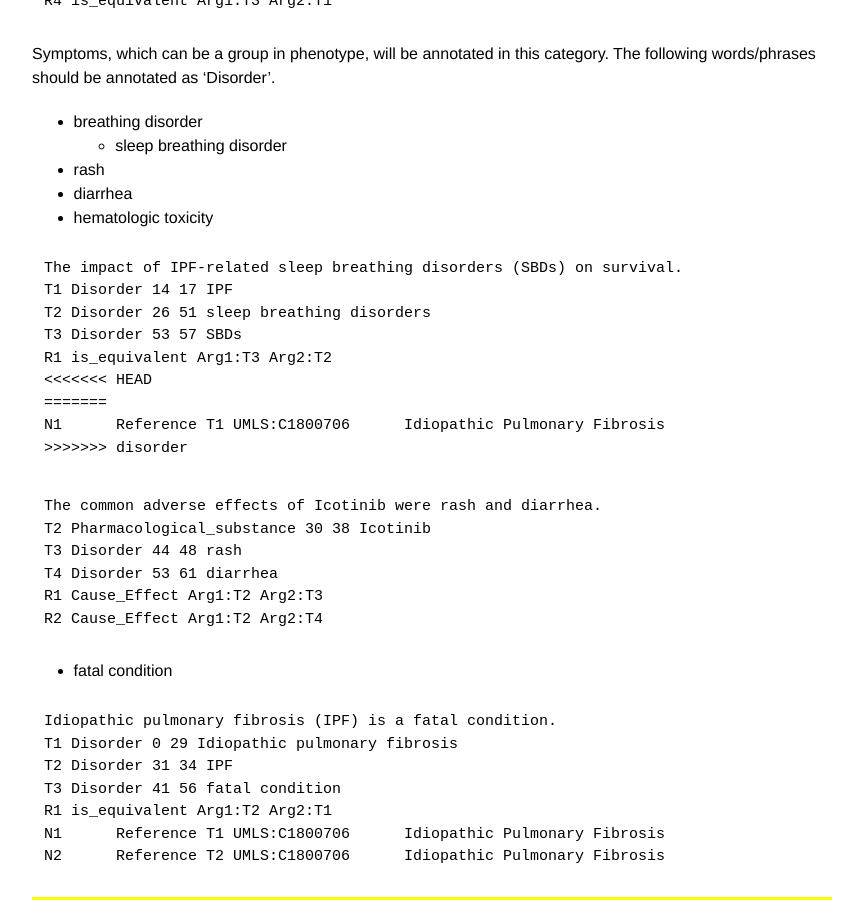
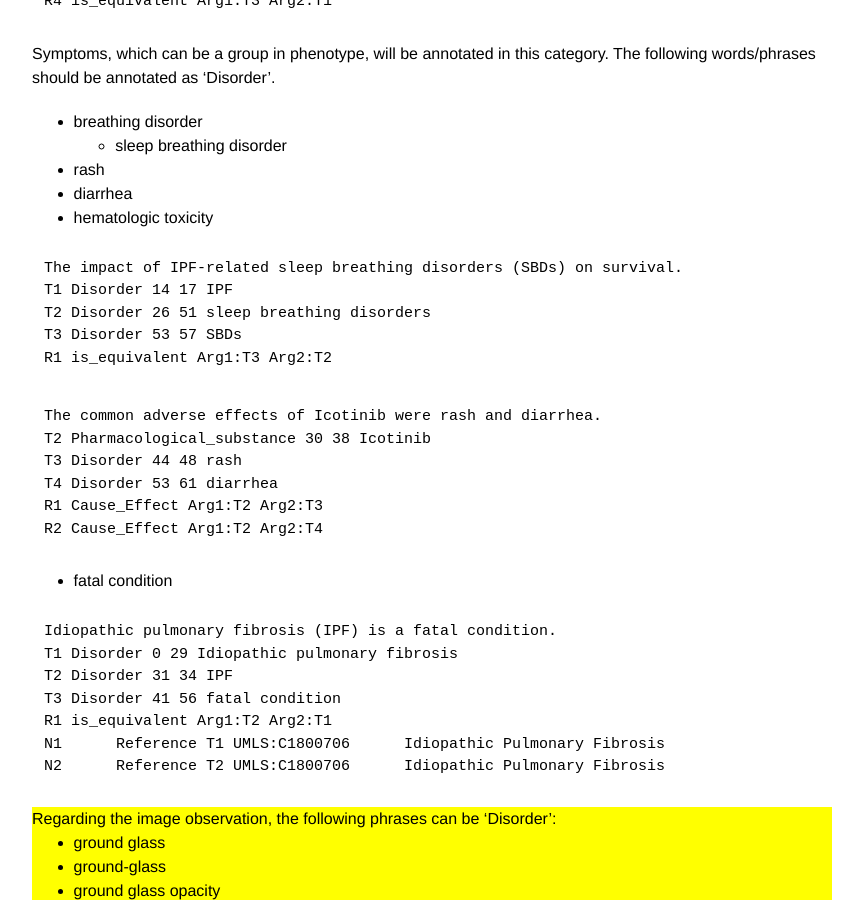
Before and after one commit to ezcatdb/molbiol_lung_corpus-guidelines, a Jekyll site: the page built from _entity/Disorder.md, in a window 1280 px wide and 900 px high, scrolled down 2166 px. Shown: the whole window, without its empty margins (208-1071 px from the left). Built offline with Jekyll 4.4.1, drawn with Linux system fonts in a browser that asks for light colours.

Commit message:
delete N line in a sample data in Disorder.md

```diff
--- a/_entity/Disorder.md
+++ b/_entity/Disorder.md
@@ -113,10 +113,6 @@ T1 Disorder 14 17 IPF
 T2 Disorder 26 51 sleep breathing disorders
 T3 Disorder 53 57 SBDs
 R1 is_equivalent Arg1:T3 Arg2:T2
-<<<<<<< HEAD
-=======
-N1	Reference T1 UMLS:C1800706	Idiopathic Pulmonary Fibrosis
->>>>>>> disorder
 ~~~
 ~~~ ann
 The common adverse effects of Icotinib were rash and diarrhea.
```
